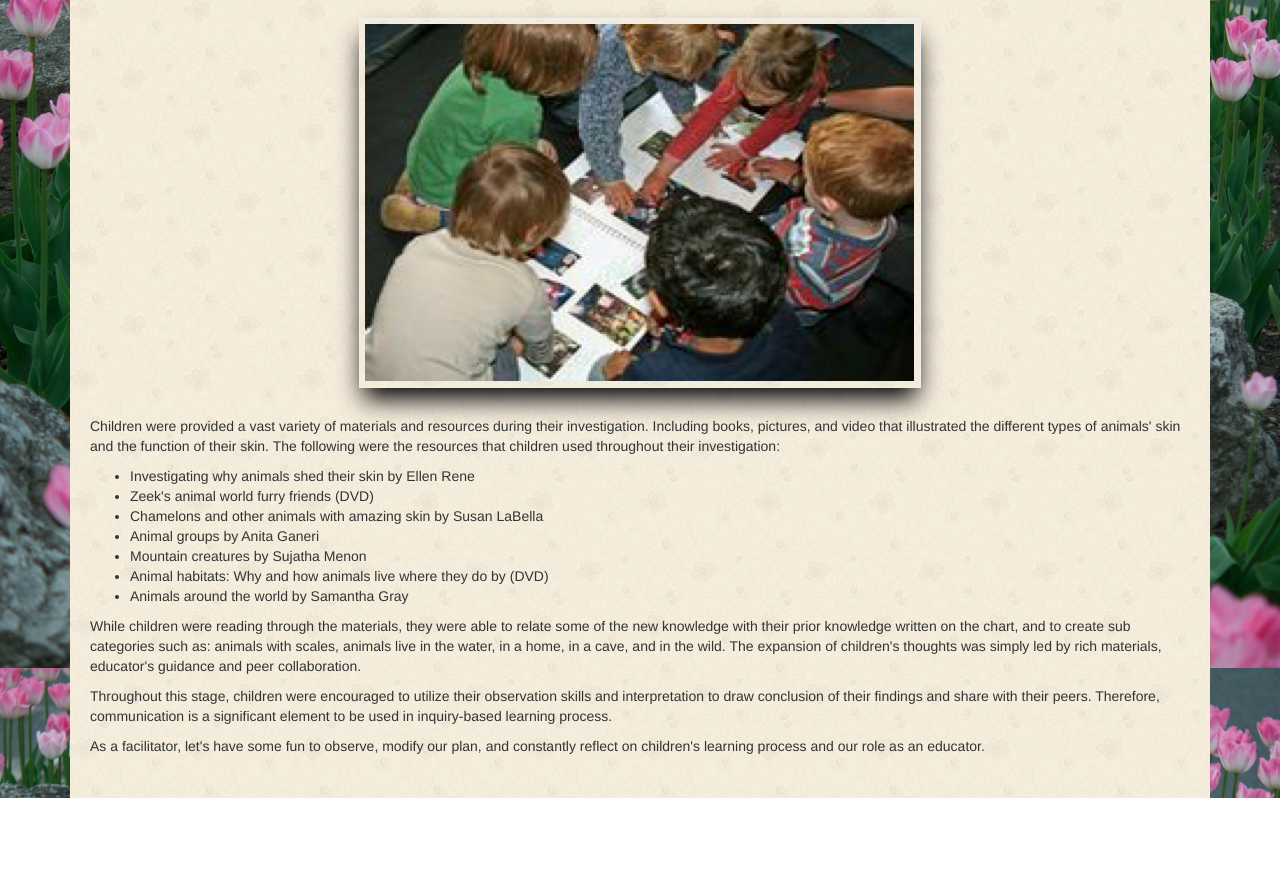
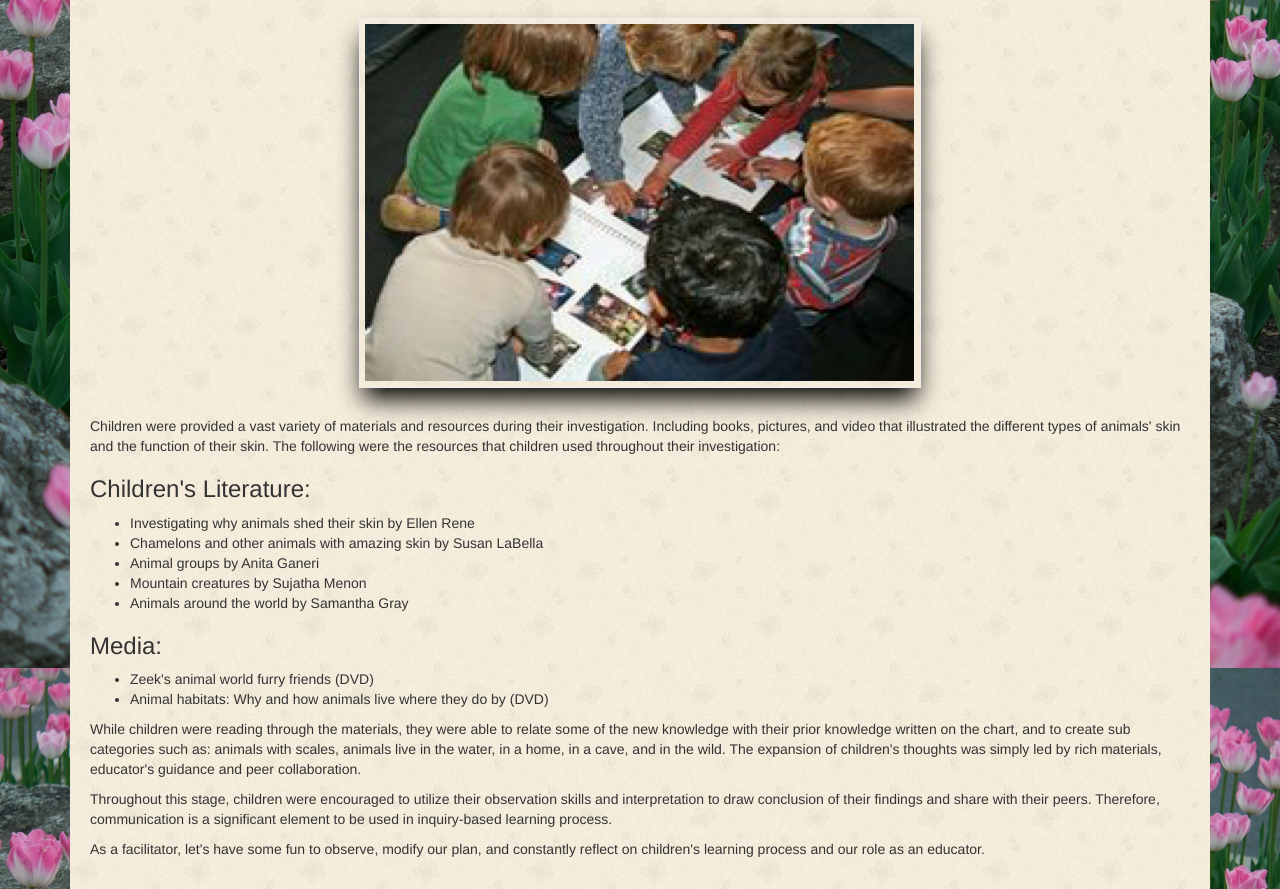
Before and after one commit to helentin27/science_curriculum_resource, a plain HTML site: page investigation.html in a window 1280 px wide. Shown: the part 182-1071 px from the top of the page. Before the commit the page ends 980 px from the top, so only its background shows below. Drawn offline with nearby package versions, Linux system fonts and the light colour scheme.

Commit message:
Organized bullets

```diff
--- a/investigation.html
+++ b/investigation.html
@@ -25,14 +25,19 @@
                     the different types of animals' skin and the function of their skin.
                     The following were the resources that children used throughout their
                     investigation:
+                    <h3>Children's Literature:</h3>
                     <ul>
                         <li>Investigating why animals shed their skin by Ellen Rene</li>
-                        <li>Zeek's animal world furry friends (DVD)</li>
                         <li>Chamelons and other animals with amazing skin by Susan LaBella</li>
                         <li>Animal groups by Anita Ganeri</li>
                         <li>Mountain creatures by Sujatha Menon</li>
+                        <li>Animals around the world by Samantha Gray</li>
+                    </ul>
+
+                    <h3>Media:</h3>
+                    <ul>
+                        <li>Zeek's animal world furry friends (DVD)</li>
                         <li>Animal habitats: Why and how animals live where they do by (DVD)</li>
-                        <li>Animals around the world by Samantha Gray</li>
                     </ul>
                 </p>
                 <p>
```
